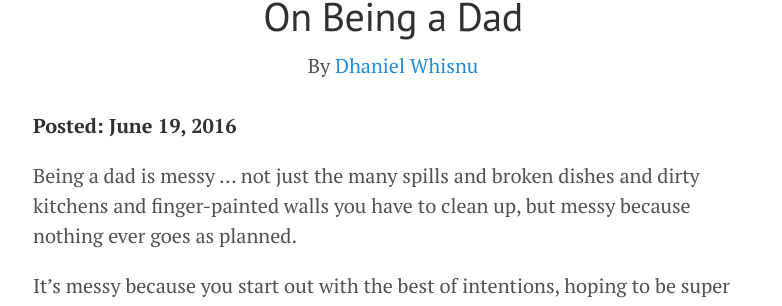
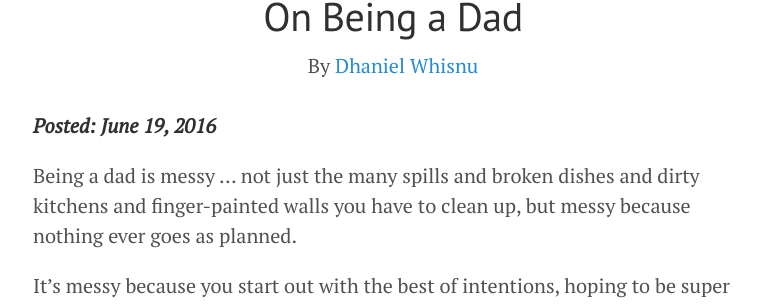
Before and after one commit to dhanielogy/dhanielogy.github.io, a Jekyll site: the page built from _posts/2016-06-19-on-being-a-dad.markdown, in a window 1280 px wide. Shown: the part 141-447 px from the top of the page, without its empty margins (247-1029 px from the left). Built offline with Jekyll 4.4.1, drawn with Linux system fonts in a browser that asks for light colours.

```diff
--- a/_posts/2016-06-19-on-being-a-dad.markdown
+++ b/_posts/2016-06-19-on-being-a-dad.markdown
@@ -3,7 +3,7 @@ published: true
 title: On Being a Dad
 layout: post
 ---
-**Posted: June 19, 2016**
+_**Posted: June 19, 2016**_
 
 Being a dad is messy … not just the many spills and broken dishes and dirty kitchens and finger-painted walls you have to clean up, but messy because nothing ever goes as planned.
 
```
